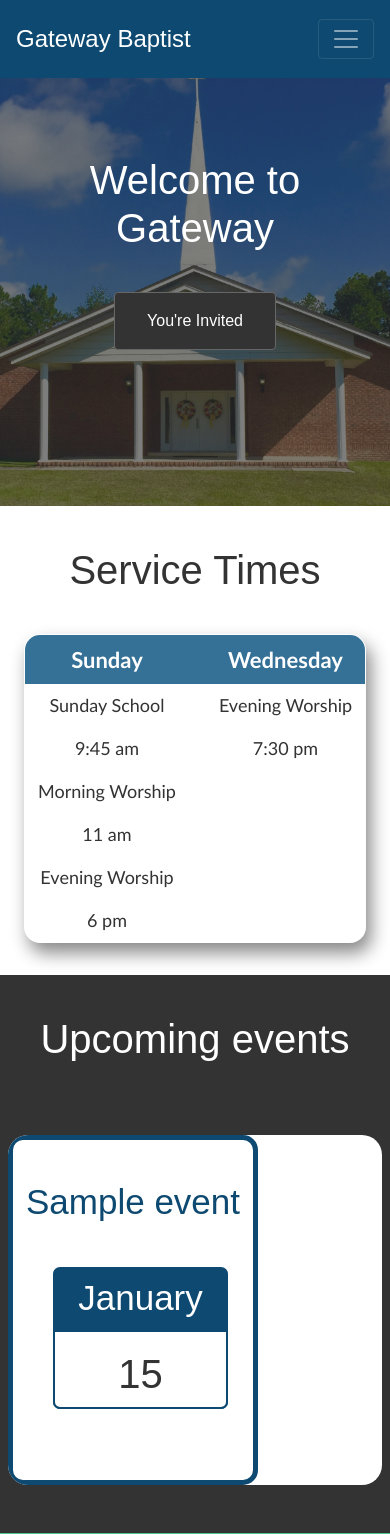
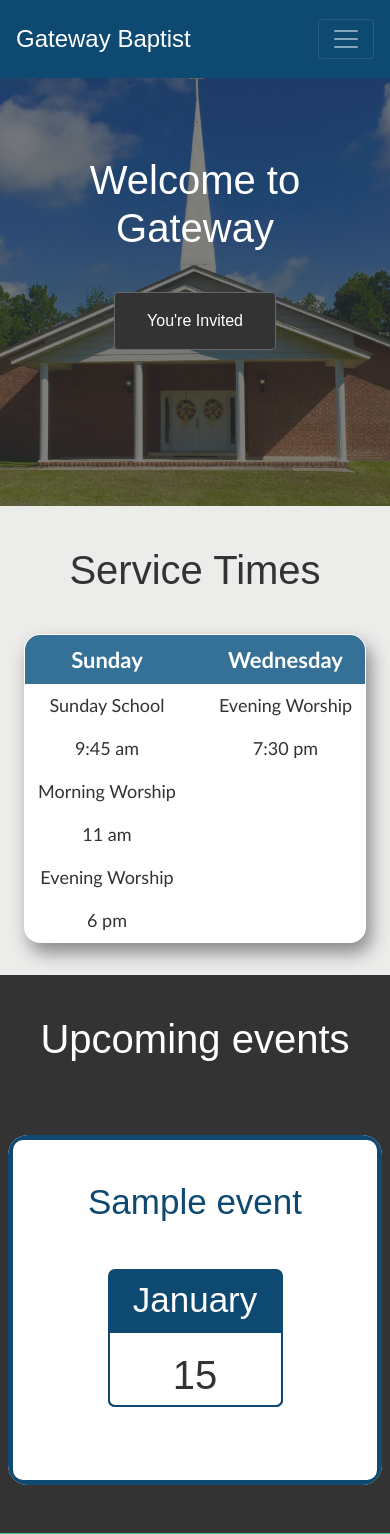
Before and after one commit to knutsun/website, a Django app: page / in a window 390 px wide. Shown: the top 1534 px of the page. Run offline with Django 3.2, Linux system fonts and the light colour scheme; tables that the repository leaves empty hold one stand-in row (values such as "Sample post"); some libraries are stand-ins or nearby versions.

Commit message:
Fix mobile css width issue for events on Home page

```diff
--- a/static/css/index-events.css
+++ b/static/css/index-events.css
@@ -75,3 +75,17 @@ div #header a:hover {
     background-color: white;
     padding-top: 12px;
 }
+
+
+
+@media only screen and (max-width: 777px){
+
+    #date-card{
+        margin: auto;
+    }
+
+    #test_grid {
+        width: auto;
+    }
+
+}
--- a/static/css/index-style.css
+++ b/static/css/index-style.css
@@ -92,7 +92,7 @@ p {
 }
 
 #section-a {
-  background: white;
+  background: #ecedeb;
   color: #333;
   padding-bottom: 2em;
 }
```
